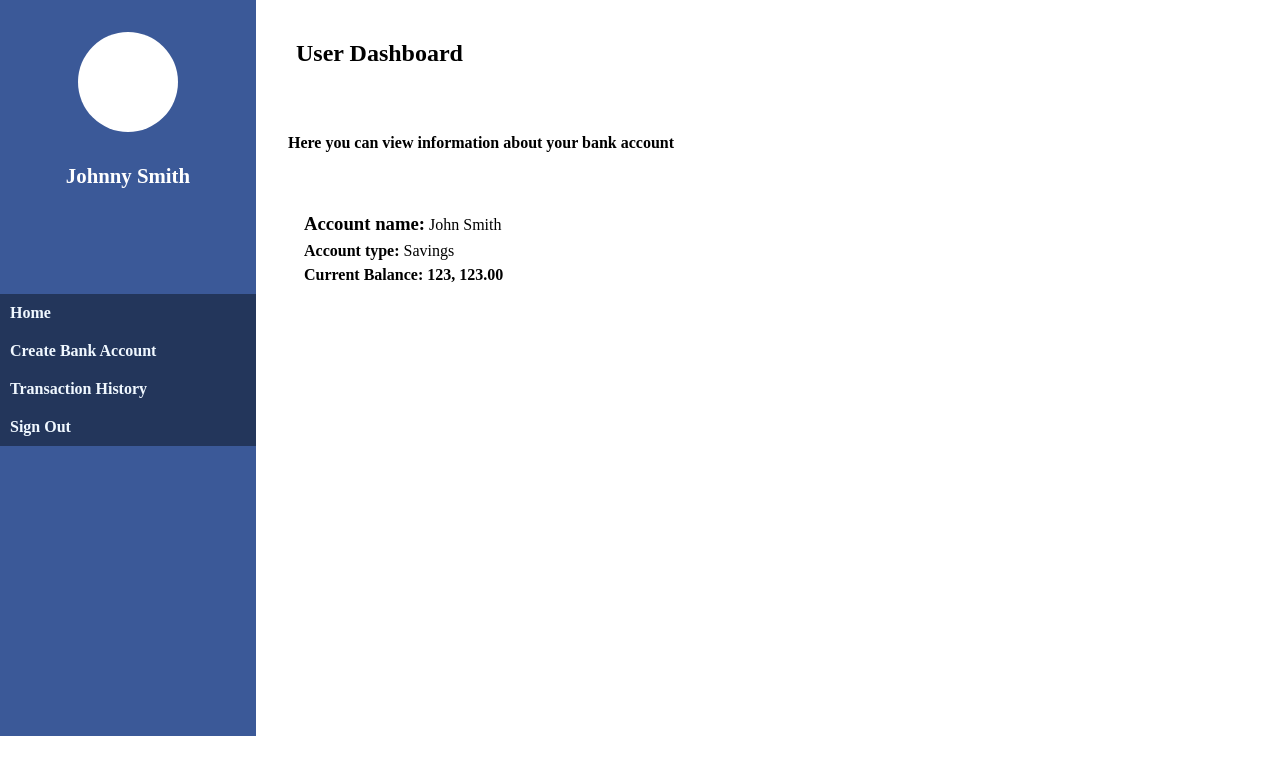
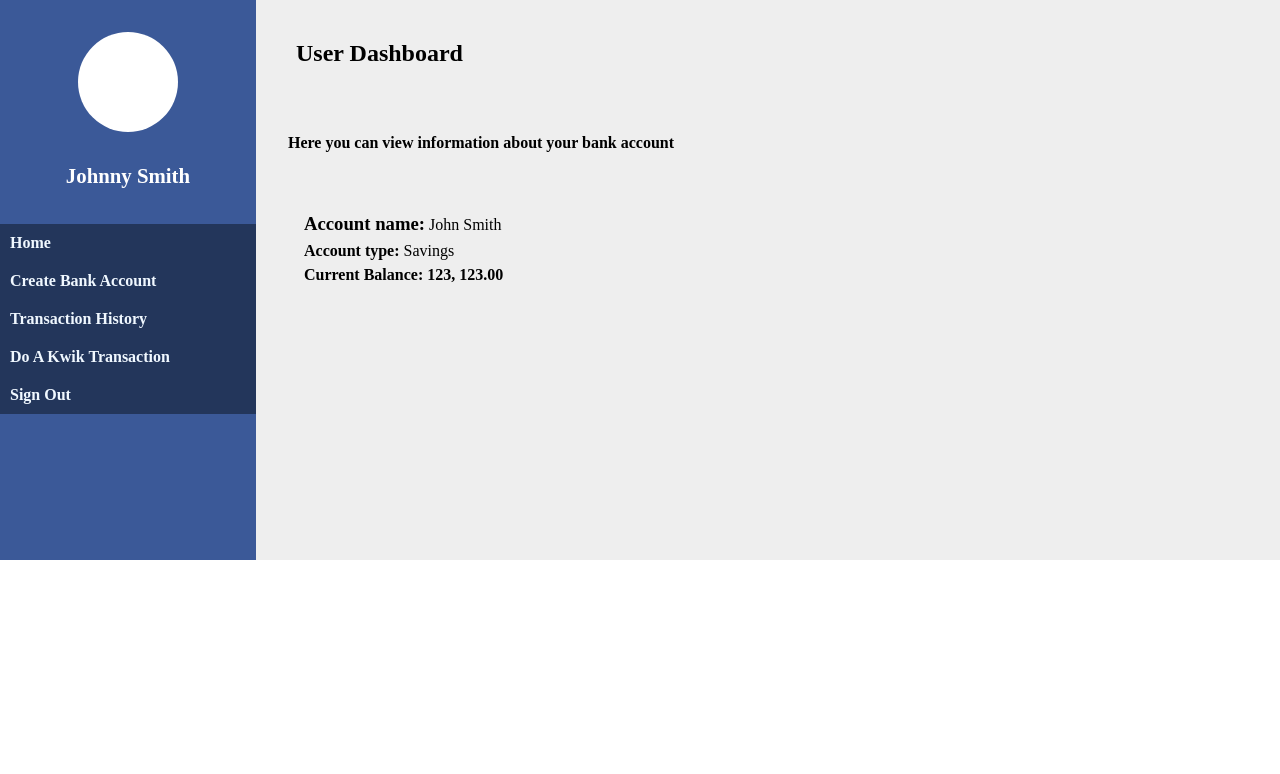
Before and after one commit to patrex/banka, a plain HTML site: page UI/usr-view-prof.html in a window 1280 px wide. Shown: the top 774 px of the page. Drawn offline with Linux system fonts and the light colour scheme.

Commit message:
feat(template): add links for user to complete kwik transaction

```diff
--- a/UI/css/usr-dashboard.css
+++ b/UI/css/usr-dashboard.css
@@ -1,5 +1,5 @@
 body, html{
-    height: calc(100% - 2em);
+    min-height: 560px;
     margin: 0;
 }
 
@@ -216,7 +216,7 @@ textarea {
 
     main {
         padding: 1em;
-        /* background-color: yellow; */
+        background-color: #eee;
 
     }
 
--- a/UI/usr-view-prof.html
+++ b/UI/usr-view-prof.html
@@ -24,6 +24,7 @@
                 <li><a href="./index.html">Home</a></li>
                 <li><a href="./create-bnk-acct.html">Create Bank Account</a></li>
                 <li><a href="./usr-acct-hist.html">Transaction History</a></li>
+                <li><a href="./complete-kwik.html">Do a Kwik Transaction</a></li>
                 <li><a href="#">Sign out</a></li>
 
                 <li><a href="#" id="menu-exit">Close Menu</a></li>
```
